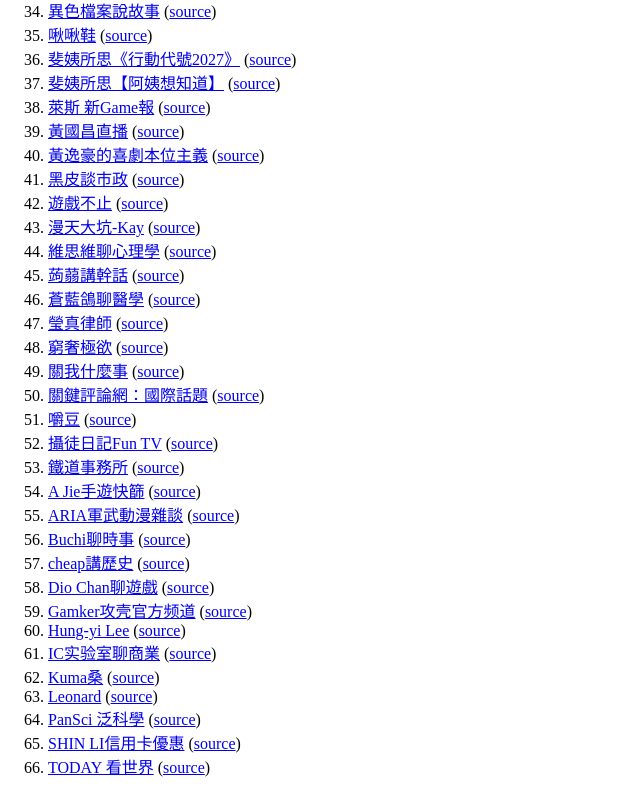
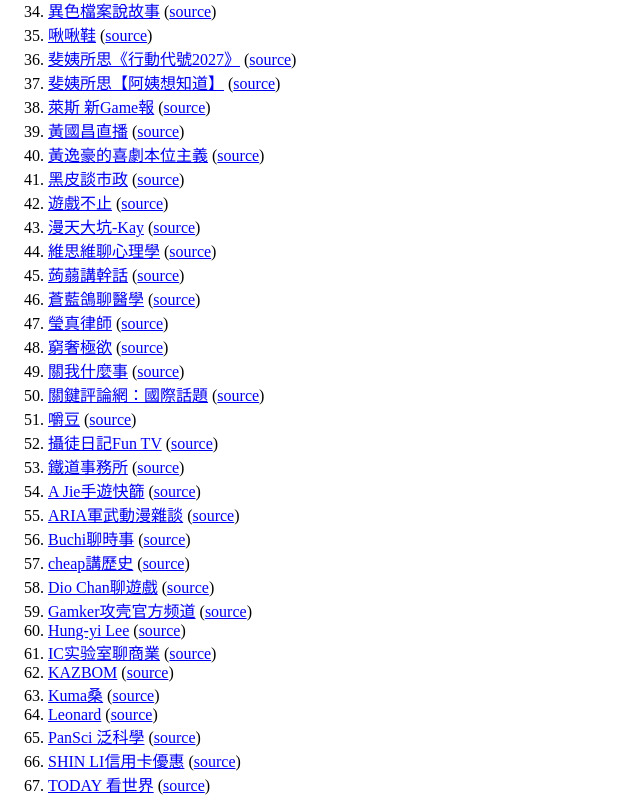
Before and after one commit to democwise2016/action-UT-Podcast, a plain HTML site: page index.html in a window 1280 px wide. Shown: the part 810-1622 px from the top of the page, without its empty margins (0-640 px from the left). Drawn offline with Linux system fonts and the light colour scheme.

Commit message:
Deploying to gh-pages from @ democwise2016/action-UT-Podcast@16dc07bab9a589c966fcd5d309e4afd34ab529cd 🚀

```diff
--- a/index.html
+++ b/index.html
@@ -251,6 +251,10 @@
       (<a href="https://www.youtube.com/channel/UCJ1zX4FZA15dwE2olLAO3-w" target="_blank">source</a>)
     </li>
 <li>
+      <a href="https://democwise2016.github.io/action-UT-Podcast/kazbom-ch_UCOBVyJhiDg39fjjXPWbyOqg.rss" target="_blank">KAZBOM</a>
+      (<a href="https://www.youtube.com/channel/UCOBVyJhiDg39fjjXPWbyOqg" target="_blank">source</a>)
+    </li>
+<li>
       <a href="https://democwise2016.github.io/action-UT-Podcast/kumasan0720-ch_UC7S_3Gc5_vIpeFmgPG8DhNQ.rss" target="_blank">Kuma桑</a>
       (<a href="https://www.youtube.com/channel/UC7S_3Gc5_vIpeFmgPG8DhNQ" target="_blank">source</a>)
     </li>
```
Also changed, not shown: 3 other files.
